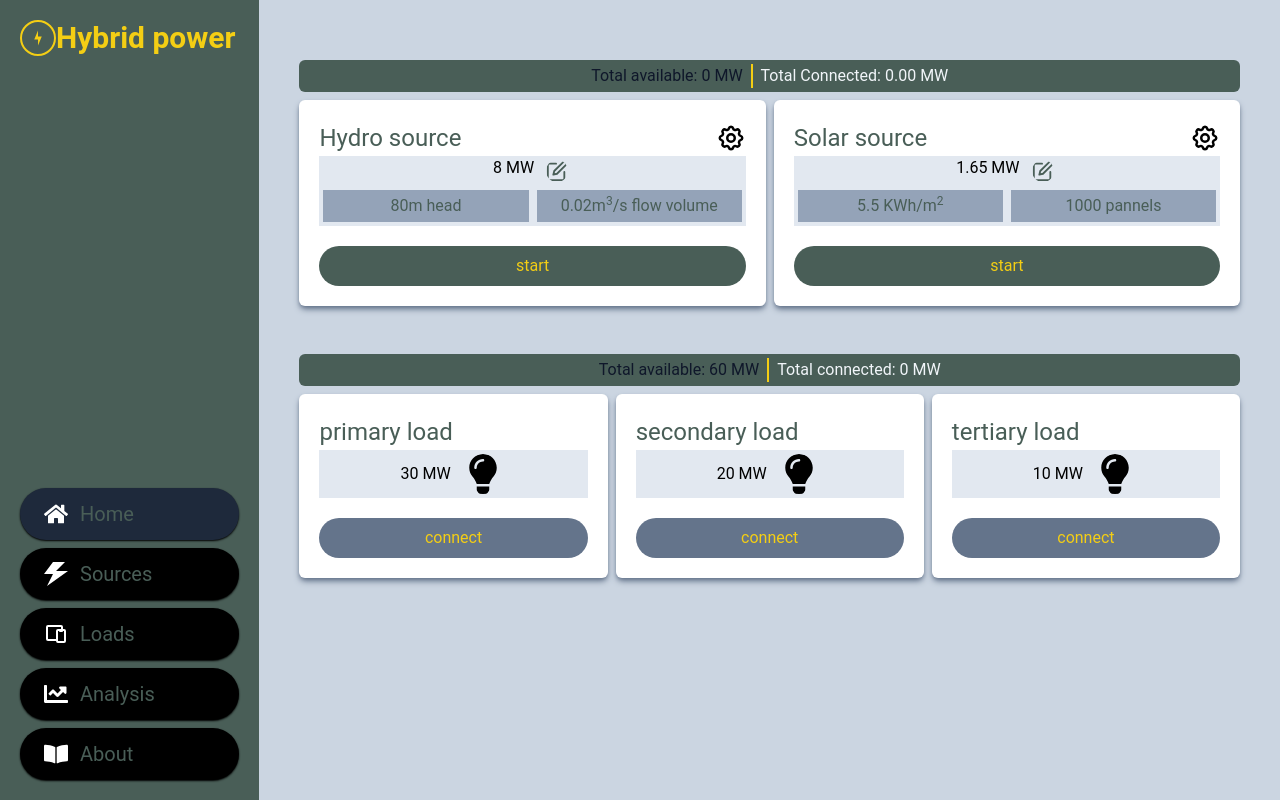
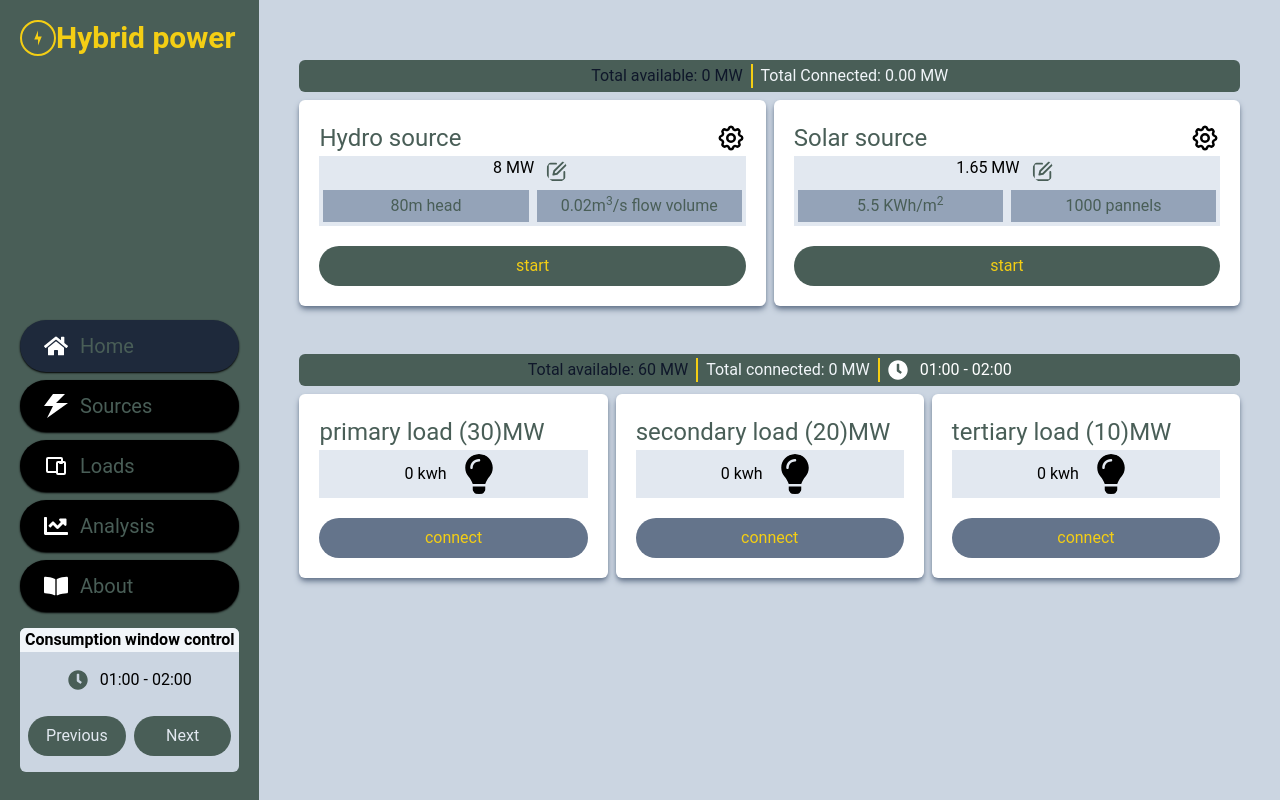
Before and after one commit to belloshehu/hybrid-power-generation, a React (Create React App) app: page / in a window 1280 px wide. Built offline with nearby package versions, Linux system fonts and the light colour scheme.

Commit message:
Add ConsumtionWindowControl component

```diff
--- /dev/null
+++ b/src/components/ConsumptionWindowControl/ConsumptionWindowControl.jsx
@@ -0,0 +1,50 @@
+import React from 'react'
+import { FaClock } from 'react-icons/fa'
+import { useDispatch, useSelector } from 'react-redux'
+import {
+    getNextConsumptionWindow,
+    getPreviousConsumptionWindow,
+    updateLoadsConsumption
+} from '../../features/load/loadSlice'
+
+const ConsumptionWindowControl = () => {
+    const dispatch = useDispatch()
+    const {consumptionWindow} = useSelector(store => store.load)
+
+    const handleNextClick = () => {
+        dispatch(getNextConsumptionWindow())
+        dispatch(updateLoadsConsumption())
+    }
+
+    const handlePreviousClick = () => {
+        dispatch(getPreviousConsumptionWindow())
+        dispatch(updateLoadsConsumption())
+
+    }
+
+  return (
+    <section className='bg-slate-300 text-black pb-2 my-2 flex flex-col gap-4 items-center rounded-md justify-center w-full'>
+        <h3 className='font-bold bg-slate-100 w-full text-center rounded-t-md'>Consumption window control</h3>
+        <div className='flex gap-3 items-center'>
+            <FaClock className='text-xl text-primary'/>
+            <p>{consumptionWindow.time.from} - {consumptionWindow.time.to}</p>
+        </div>
+        <div className='flex justify-between items-center w-full gap-2 p-2'>
+            <button
+                className='p-2 rounded-full bg-primary text-slate-200 flex-1'
+                onClick={handlePreviousClick}
+            >
+                Previous
+            </button>
+            <button
+                className='p-2  rounded-full bg-primary text-slate-200 flex-1'
+                onClick={handleNextClick}
+            >
+                Next
+            </button>
+        </div>
+    </section>
+  )
+}
+
+export default ConsumptionWindowControl
--- a/src/components/Load/Load.jsx
+++ b/src/components/Load/Load.jsx
@@ -3,11 +3,11 @@
 import React from 'react'
 import { FaLightbulb } from 'react-icons/fa'
 import { disconnect, connect } from '../../features/load/loadSlice'
-import { calculateConnectedTotalLoad } from '../../features/load/loadSlice'
+import { calculateConnectedTotalLoad, updateLoadsConsumption } from '../../features/load/loadSlice'
 import { useDispatch } from 'react-redux'
 
 
-const Load = ({id, name, category, capacity, isConnected}) => {
+const Load = ({id, name, category, capacity,consumption, isConnected}) => {
     const dispatch = useDispatch()
 
     const handleDisconnect = () =>{
@@ -18,6 +18,7 @@ const Load = ({id, name, category, capacity, isConnected}) => {
     const handleConnect = () =>{
         dispatch(calculateConnectedTotalLoad())
         dispatch(connect({id}))
+        dispatch(updateLoadsConsumption())
     }
 
     return (
@@ -27,10 +28,10 @@ const Load = ({id, name, category, capacity, isConnected}) => {
             <div
                 className='flex justify-between items-center'
             >
-                <h3 className='text-subtitle text-primary'>{name} load</h3>
+                <h3 className='text-subtitle text-primary'>{name} load ({capacity})MW</h3>
             </div>
             <div className='text-center bg-slate-200 flex justify-center gap-2 items-center'>
-                <h4>{capacity} MW</h4>
+                <h4>{consumption} kwh</h4>
                 <FaLightbulb
                     className={
                         `${isConnected? 'text-secondary': 'text-black'}
--- a/src/components/Sidebar/Sidebar.jsx
+++ b/src/components/Sidebar/Sidebar.jsx
@@ -5,6 +5,7 @@ import {GiPowerGenerator, GiElectric} from 'react-icons/gi'
 import {ImPower} from 'react-icons/im'
 import {TbDevices} from 'react-icons/tb'
 import NavItem from '../NavItem/NavItem'
+import ConsumptionWindowControl from '../ConsumptionWindowControl/ConsumptionWindowControl'
 
 const navItems = [
     {
@@ -54,10 +55,11 @@ const Sidebar = () => {
             </div>
 
             <ul
-                className='list-none p-0 m-0 flex flex-col gap-2 flex-3 justify-center w-full'
+                className='list-none p-0 m-0 my-2 flex flex-col gap-2 flex-3 justify-center w-full'
             >
                 {navItems.map(item => <NavItem {...item} key={item.text} /> )}
             </ul>
+            <ConsumptionWindowControl />
         </aside>
     )
 }
--- a/src/features/load/loadSlice.js
+++ b/src/features/load/loadSlice.js
@@ -34,28 +34,32 @@ const loadSlice = createSlice({
         totalLoad: 0,
         totalConnectedLoad: 0,
         consumptionIndex: 0,
-        consumptionWindow: null
+        consumptionWindow: consumption.values[0]
     },
     reducers: {
         updateLoadsConsumption: (state) =>{
             state.loadItems = state.loadItems.map(item =>{
-                return {...item, consumption: state.consumptionWindow[item.name]}
+                return {...item, consumption: state.consumptionWindow.power[item.name]}
             })
         },
         getNextConsumptionWindow: (state) => {
-            if(state.consumptionIndex < consumption.length){
-                state.consumptionIndex +=1
+            if(state.consumptionIndex < consumption.values.length -1){
+                state.consumptionIndex++
             }else{
                 state.consumptionIndex = 0
             }
+            console.log(state.consumptionIndex)
             state.consumptionWindow = consumption.values[state.consumptionIndex]
+            updateLoadsConsumption()
         },
         getPreviousConsumptionWindow: (state) => {
-            if(state.consumptionIndex > consumption.length){
-                state.consumptionIndex -=1
+            if(state.consumptionIndex > 0){
+                state.consumptionIndex--
             }else{
-                state.consumptionIndex = consumption.length - 1
+                state.consumptionIndex = consumption.values.length - 1
             }
+            console.log(state.consumptionIndex)
+
             state.consumptionWindow = consumption.values[state.consumptionIndex]
         },
         calculateTotalLoad: (state) => {
@@ -95,5 +99,13 @@ const loadSlice = createSlice({
     }
 })
 
-export const {disconnect, connect, calculateConnectedTotalLoad, calculateTotalLoad} = loadSlice.actions
+export const {
+    disconnect,
+    connect,
+    calculateConnectedTotalLoad,
+    calculateTotalLoad,
+    updateLoadsConsumption,
+    getNextConsumptionWindow,
+    getPreviousConsumptionWindow,
+} = loadSlice.actions
 export default loadSlice.reducer
--- a/src/pages/Home/Home.jsx
+++ b/src/pages/Home/Home.jsx
@@ -3,7 +3,7 @@ import { useDispatch, useSelector } from 'react-redux'
 import HydroSource from '../../components/HydroSource/HydroSource'
 import LoadItems from '../../components/LoadItems/LoadItems'
 import SolarSource from '../../components/SolarSource/SolarSource'
-import { Selector } from '@reduxjs/toolkit'
+import { FaClock } from 'react-icons/fa'
 import {
   calculateConnectedTotalLoad,
   calculateTotalLoad
@@ -17,7 +17,7 @@ const Home = () => {
   const hydroSource = useSelector(store => store.hydroSource)
   const solarSource = useSelector(store => store.solarSource)
 
-  const {totalConnectedLoad, totalLoad} = useSelector(store => store.load)
+  const {totalConnectedLoad, totalLoad, consumptionWindow} = useSelector(store => store.load)
   const dispatch = useDispatch()
 
   const calculateTotalConnectedPower = () =>{
@@ -55,9 +55,13 @@ const Home = () => {
       </section>
 
       <section className=''>
-        <div className='bg-primary p-1 my-2 flex gap-2 items-center rounded-md justify-center'>
+        <div className='bg-primary p-1 my-2 flex flex-wrap gap-2 items-center rounded-md justify-center'>
           <span className='text-slate-900 border-r-2 border-secondary pr-2'>Total available: {totalLoad} MW</span>
-          <span className='text-slate-100'>Total connected: {totalConnectedLoad} MW</span>
+          <span className='text-slate-100 border-r-2 border-secondary pr-2'>Total connected: {totalConnectedLoad} MW</span>
+          <div className='flex gap-3 items-center'>
+            <FaClock className='text-xl text-white'/>
+            <p>{consumptionWindow.time.from} - {consumptionWindow.time.to}</p>
+        </div>
         </div>
         <LoadItems />
       </section>
```
